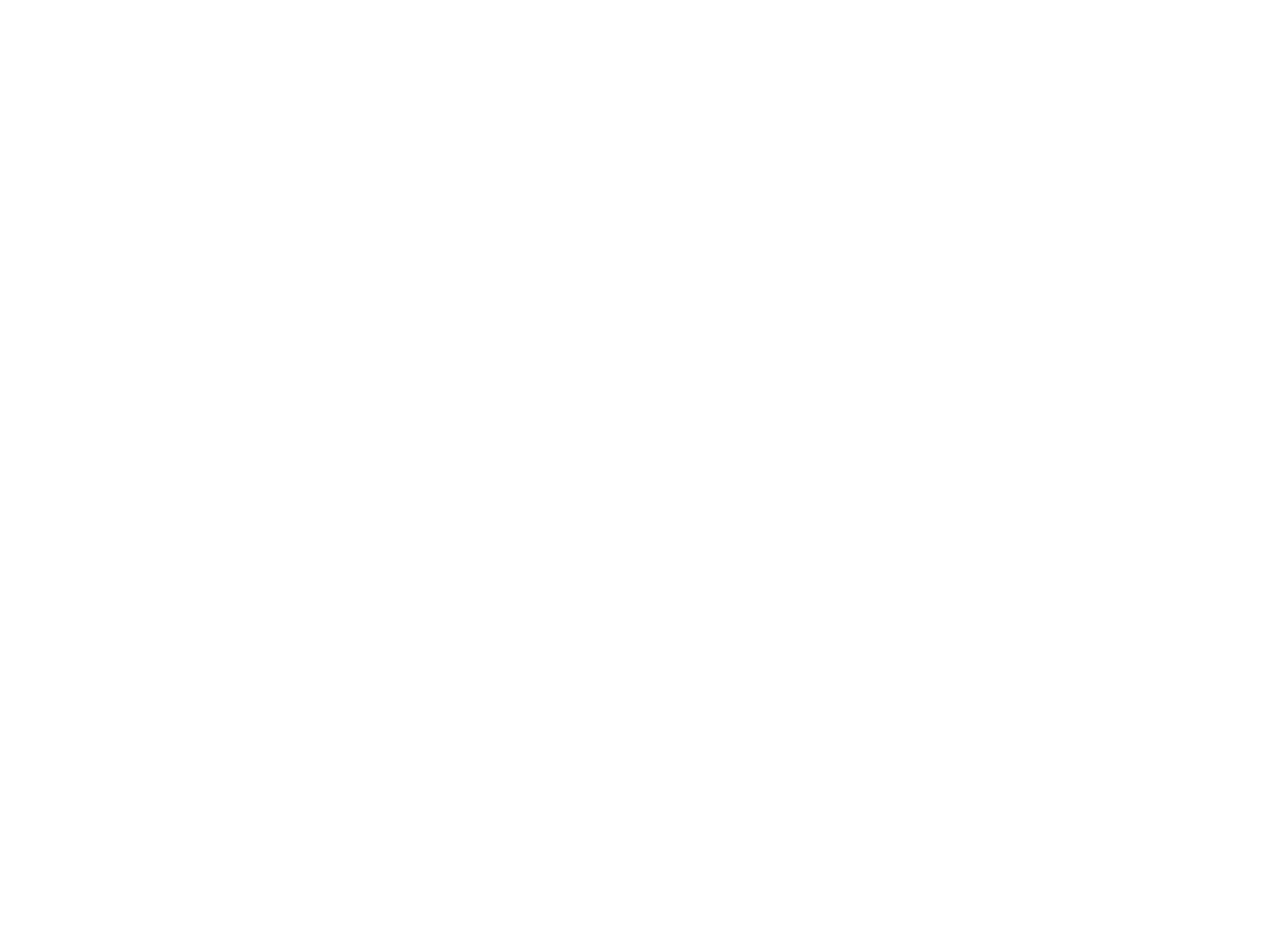
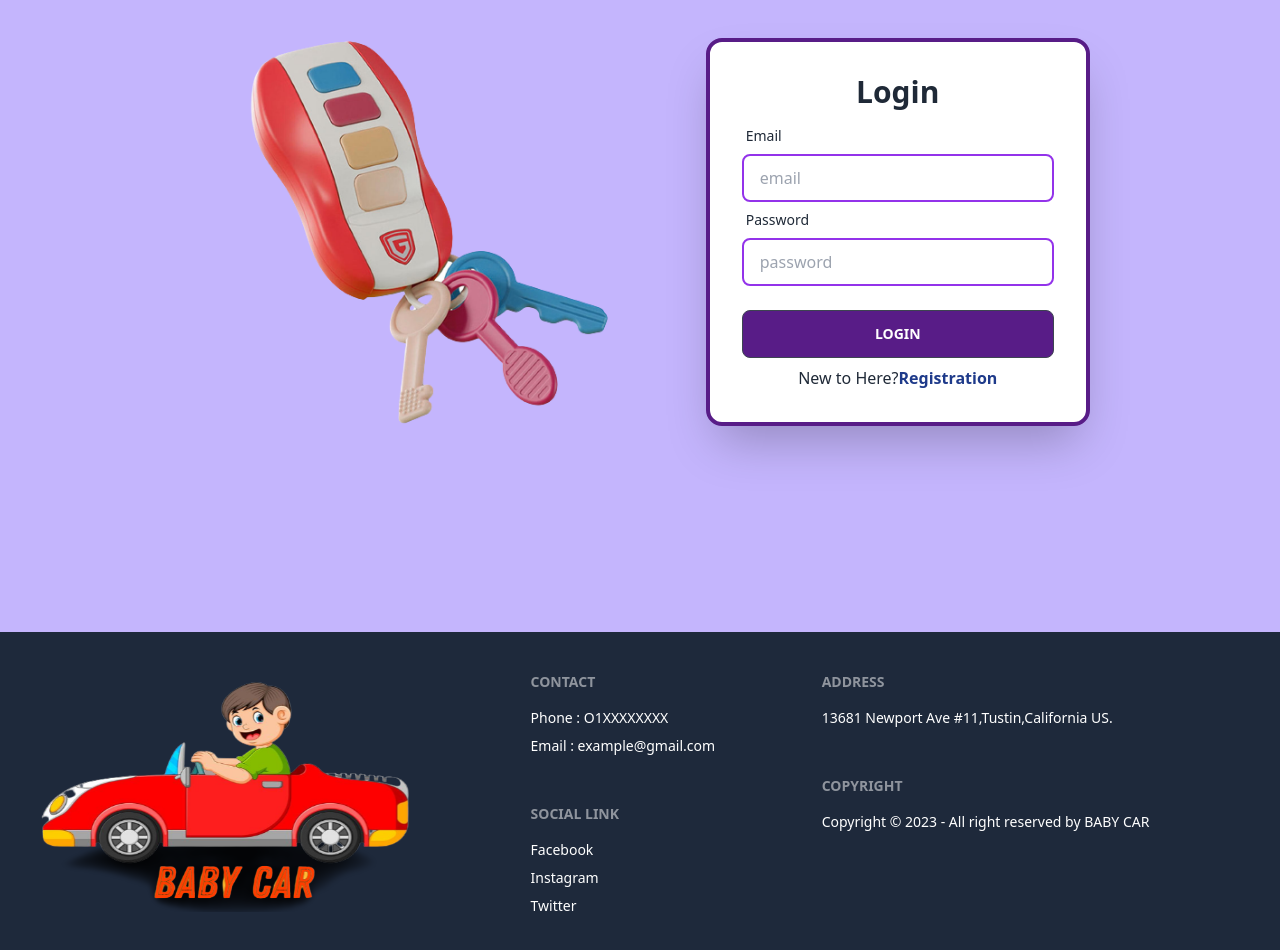
Before and after one commit to arifulislam39/baby-car-client, a React (Vite) app: page /login in a window 1280 px wide. Before the commit this address had no page. Shown: the part 340-1290 px from the top of the page. Before the commit the page ends 800 px from the top, so only its background shows below. Built offline with nearby package versions, Linux system fonts and the light colour scheme.

Commit message:
login page added

```diff
--- /dev/null
+++ b/src/Pages/Home/Gallery.jsx
@@ -0,0 +1,11 @@
+
+const Gallery = () => {
+    return (
+        <div>
+            <h2>Gallery</h2>
+
+        </div>
+    );
+};
+
+export default Gallery;
--- a/src/Pages/Home/Home/Home.jsx
+++ b/src/Pages/Home/Home/Home.jsx
@@ -1,10 +1,14 @@
 import Banner from "../Banner";
+import Gallery from "../Gallery";
+import ShopByCategory from "../ShopByCategory";
 
 
 const Home = () => {
     return (
         <div className="max-w-7xl mx-auto">
            <Banner></Banner>
+           <Gallery></Gallery>
+           <ShopByCategory></ShopByCategory>
         </div>
     );
 };
--- /dev/null
+++ b/src/Pages/Home/ShopByCategory.jsx
@@ -0,0 +1,10 @@
+
+const ShopByCategory = () => {
+    return (
+        <div>
+            <h2>Shop by Category</h2>
+        </div>
+    );
+};
+
+export default ShopByCategory;
--- /dev/null
+++ b/src/Pages/Login/Login.jsx
@@ -0,0 +1,58 @@
+import login from "../../assets/images/login.png";
+import { Link } from "react-router-dom";
+
+const Login = () => {
+  return (
+    <div className="hero min-h-screen bg-violet-300">
+      <div className="hero-content flex-col lg:flex-row">
+        <div className="mr-12 w-1/2">
+          <img src={login} alt="" />
+        </div>
+        <div className="card flex-shrink-0 w-full max-w-sm shadow-2xl border-purple-900 border-4 bg-base-100">
+          <div className="card-body">
+            <h1 className="text-3xl font-bold text-center">Login </h1>
+            <form>
+              <div className="form-control">
+                <label className="label">
+                  <span className="label-text">Email</span>
+                </label>
+                <input
+                  type="text"
+                  placeholder="email"
+                  className="input input-bordered border-purple-600 border-2"
+                  name="email"
+                />
+              </div>
+              <div className="form-control">
+                <label className="label">
+                  <span className="label-text">Password</span>
+                </label>
+                <input
+                  type="text"
+                  placeholder="password"
+                  className="input input-bordered border-purple-600 border-2"
+                  name="password"
+                />
+              </div>
+              <div className="form-control mt-6">
+                <input
+                  className="btn bg-purple-900"
+                  type="submit"
+                  value="login"
+                />
+              </div>
+            </form>
+            <p className="text-center">
+              New to Here?
+              <Link className="text-blue-900 font-bold" to="/registration">
+                 Registration
+              </Link>
+            </p>
+          </div>
+        </div>
+      </div>
+    </div>
+  );
+};
+
+export default Login;
--- /dev/null
+++ b/src/Pages/Login/Registration.jsx
@@ -0,0 +1,70 @@
+import { Link } from "react-router-dom";
+import login from "../../assets/images/login.png"
+
+
+const Registration = () => {
+    return (
+        <div className="hero min-h-screen bg-violet-300">
+      <div className="hero-content flex-col lg:flex-row">
+        <div className="mr-12 w-1/2">
+          <img src={login} alt="" />
+        </div>
+        <div className="card flex-shrink-0 w-full max-w-sm shadow-2xl border-purple-900 border-4 bg-base-100">
+          <div className="card-body">
+            <h1 className="text-3xl font-bold text-center">Registration </h1>
+            <form >
+              <div className="form-control">
+                <label className="label">
+                  <span className="label-text">Name</span>
+                </label>
+                <input
+                  type="text"
+                  placeholder="name"
+                  className="input input-bordered border-purple-600 border-2"
+                  name="name"
+                />
+              </div>
+              <div className="form-control">
+                <label className="label">
+                  <span className="label-text">Email</span>
+                </label>
+                <input
+                  type="email"
+                  placeholder="email"
+                  className="input input-bordered border-purple-600 border-2"
+                  name="email"
+                />
+              </div>
+              <div className="form-control">
+                <label className="label">
+                  <span className="label-text">Password</span>
+                </label>
+                <input
+                  type="password"
+                  placeholder="password"
+                  className="input input-bordered border-purple-600 border-2"
+                  name="password"
+                />
+              </div>
+              <div className="form-control mt-6">
+                <input
+                  className="btn bg-purple-900"
+                  type="submit"
+                  value="login"
+                />
+              </div>
+            </form>
+            <p className="text-center">
+            Already Have an Account?
+              <Link className="text-blue-900 font-bold" to="/login">
+                Login
+              </Link>
+            </p>
+          </div>
+        </div>
+      </div>
+    </div>
+  );
+};
+
+export default Registration;
--- a/src/Pages/Shared/Footer.jsx
+++ b/src/Pages/Shared/Footer.jsx
@@ -1,12 +1,30 @@
-
+import logo from "../../assets/logo.png";
 
 const Footer = () => {
-    return (
-        <div>
-            <h2>this is footer</h2>
+  return (
+    <footer className="footer p-10 bg-slate-800 text-white">
+      <div>
+        <img className="w-96 h-60" src={logo} alt="" />
+      </div>
+      <div>
+        <span className="footer-title">Contact</span>
+        <a className="link link-hover">Phone : O1XXXXXXXX</a>
+        <a className="link link-hover">Email : example@gmail.com</a>
+        <span className="footer-title mt-10">Social Link</span>
+        <a className="link link-hover">Facebook</a>
+        <a className="link link-hover">Instagram</a>
+        <a className="link link-hover">Twitter</a>
+      </div>
+      <div>
+        <span className="footer-title">Address</span>
+        <p>13681 Newport Ave #11,Tustin,California US.</p>
 
-        </div>
-    );
+        <span className="footer-title mt-10">Copyright</span>
+        <p>Copyright © 2023 - All right reserved by BABY CAR</p>
+        <p></p>
+      </div>
+    </footer>
+  );
 };
 
 export default Footer;
--- a/src/Pages/Shared/NavBar.jsx
+++ b/src/Pages/Shared/NavBar.jsx
@@ -32,7 +32,7 @@
 
 const NavBar = () => {
   return (
-    <div className="navbar bg-slate-800 h-28 mb-7 text-white">
+    <div className="navbar bg-slate-800 h-36 mb-7 text-white">
       <div className="navbar-start">
         <div className="dropdown">
           <label tabIndex={0} className="btn btn-ghost lg:hidden">
@@ -58,8 +58,8 @@
             {navItem}
           </ul>
         </div>
-        <Link to="/" className="btn btn-ghost normal-case text-xl">
-          <img className="w-48 h-20" src={logo} alt="" />
+        <Link to="/" className="btn btn-ghost normal-case text-xl mb-12">
+          <img className="w-48 h-28 " src={logo} alt="" />
         </Link>
       </div>
       <div className="navbar-center hidden lg:flex">
```
Also changed, not shown: src/Routes/Routes.jsx (+11 -1 lines), src/assets/images/login.png (added).
